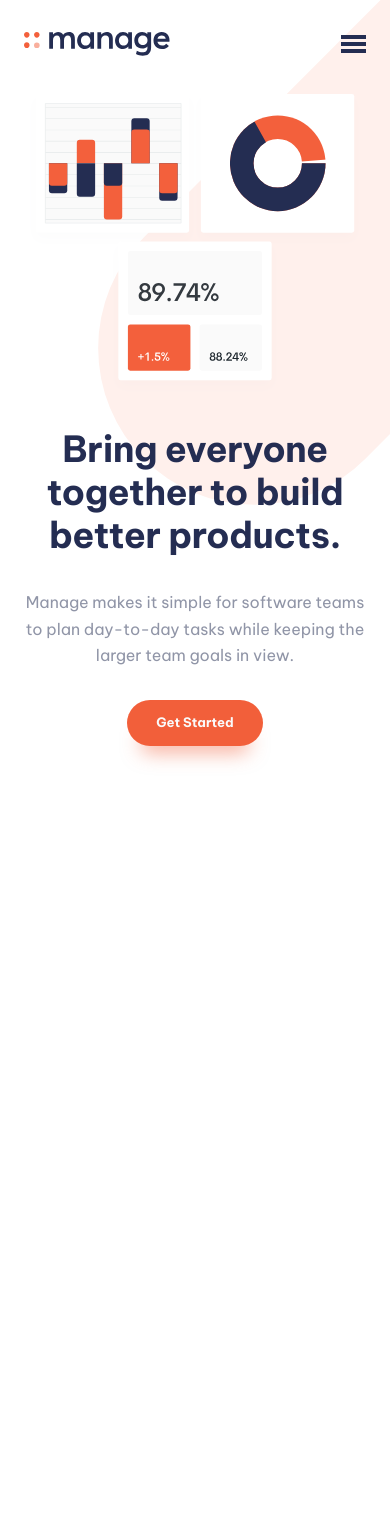
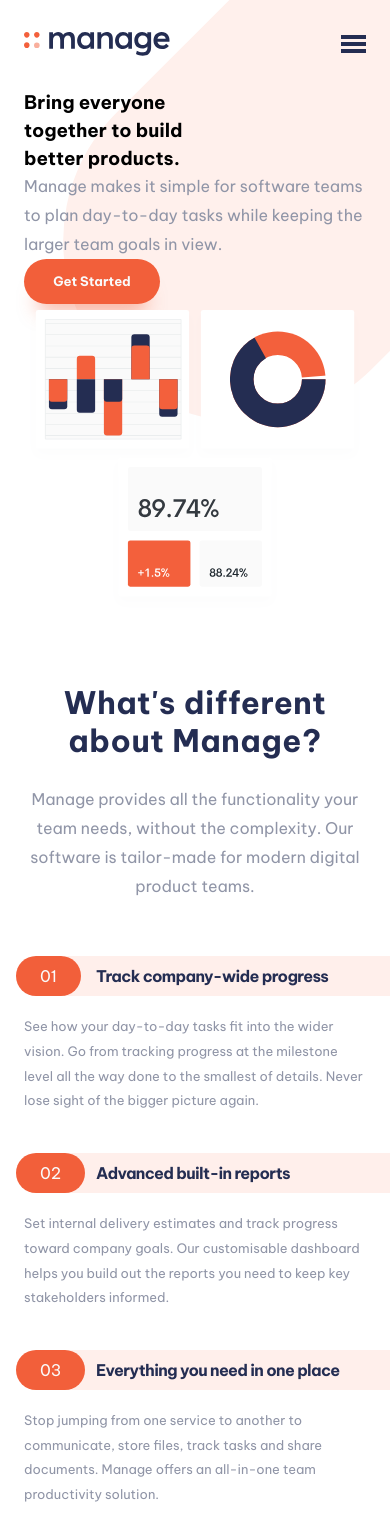
Before and after one commit to rwxdan/manage-landing-page, a React (Vite) app: page / in a window 390 px wide. Shown: the top 1540 px of the page. Before the commit the page ends 844 px from the top, so only its background shows below. Built offline with nearby package versions, Linux system fonts and the light colour scheme.

Commit message:
Create About component

```diff
--- a/src/App.jsx
+++ b/src/App.jsx
@@ -1,4 +1,4 @@
-import { Nav, Hero } from "./components";
+import { Nav, Hero, About } from "./components";
 
 const App = () => {
   return (
@@ -7,6 +7,7 @@ const App = () => {
         <Nav />
         <Hero />
       </div>
+      <About />
     </article>
   );
 };
--- a/src/assets/styles/base.css
+++ b/src/assets/styles/base.css
@@ -1,4 +1,5 @@
 :root {
+  --primary-400: hsl(13, 100%, 96%);
   --primary-600: hsl(12, 88%, 59%);
   --primary-800: hsl(228, 39%, 23%);
   --neutral-400: hsl(0, 0%, 98%);
--- a/src/assets/styles/main.css
+++ b/src/assets/styles/main.css
@@ -1,4 +1,4 @@
-.nav-hero-container {
+body {
   background-image: url("../static/images/bg-tablet-pattern.svg");
   background-size: 55vmax;
   background-repeat: no-repeat;
@@ -66,14 +66,14 @@
   grid-template-columns: repeat(2, 1fr);
 }
 
-.hero-container-text {
+.hero-container-left {
   display: flex;
   flex-direction: column;
   gap: 2rem;
   justify-content: center;
 }
 
-.hero-container-text .title {
+.hero-container-left .title {
   font-size: 3.25rem;
   font-weight: 700;
   color: var(--primary-800);
@@ -82,7 +82,7 @@
   margin-block-start: 1.875rem;
 }
 
-.hero-container-text .intro {
+.intro {
   font-size: 1rem;
   font-weight: 400;
   color: var(--neutral-600);
@@ -90,7 +90,72 @@
   line-height: 1.65;
 }
 
-.hero-container-img img {
+.hero-container-right img {
   margin-inline: auto;
   transform: scale(1.05) translateY(4%) translateX(1%);
 }
+
+.about {
+  display: grid;
+  grid-template-columns: repeat(2, 1fr);
+  gap: 4rem;
+}
+
+.about-container-left {
+  padding-block: 0.5rem;
+}
+
+.about-container-left .title {
+  font-size: 2.25rem;
+  line-height: 1.25;
+  margin-block: 1.875rem 1.5rem;
+  color: var(--primary-800);
+  letter-spacing: 0.6px;
+}
+
+.about-container-right {
+  padding-block: 1rem;
+}
+
+.about-container-right ul {
+  list-style: none;
+}
+
+.numbered-list-container {
+  display: flex;
+  flex-direction: column;
+  gap: 1.875rem;
+  flex: 1;
+}
+
+.numbered-list {
+  display: flex;
+  margin-left: 5rem;
+}
+
+.numbered-list-title {
+  font-size: 1rem;
+  font-weight: 700;
+  letter-spacing: -0.5px;
+  color: var(--primary-800);
+  margin-block: 1.5rem 1.125rem;
+  letter-spacing: -0.65px;
+}
+
+.numbered-list-id {
+  display: inline-block;
+  color: var(--neutral-400);
+  background-color: var(--primary-600);
+  padding: 0.5em 1.5em;
+  border-radius: 9999px;
+  top: 1rem;
+  left: -6rem;
+  position: absolute;
+  z-index: 10;
+}
+
+.numbered-list-content {
+  max-width: 42ch;
+  color: var(--neutral-600);
+  font-size: 1rem;
+}
--- a/src/assets/styles/mobile.css
+++ b/src/assets/styles/mobile.css
@@ -3,9 +3,9 @@
     margin-block: 2rem;
   }
 
-  .nav-hero-container {
-    background-size: 150%;
-    background-position: -50% -50%;
+  body {
+    background-size: 80vmax;
+    background-position: 7.5vmax -30vmax;
   }
 
   .nav {
@@ -30,8 +30,9 @@
     inset: 5rem 0 auto 0;
     margin-inline: 1.5rem;
     padding-block: 3rem;
-    box-shadow: 0 40vh 30vh 30vh hsl(233, 12%, 13%, 0.5);
+    box-shadow: 0 50vh 50vw 70vw hsl(233, 12%, 13%, 0.5);
     animation: menu_slide_in 300ms ease-in-out;
+    z-index: 20;
   }
 
   .nav-links {
@@ -49,24 +50,68 @@
     display: flex;
   }
 
+  .intro {
+    line-height: 1.8;
+  }
+
   .hero {
     grid-template-columns: 1fr;
   }
 
-  .hero-container-text {
+  .hero-container-left {
     text-align: center;
     align-items: center;
   }
 
-  .hero-container-text .title {
+  .hero-container-left .title {
     font-size: 2.25rem;
   }
 
-  .hero-container-img {
+  .hero-container-right {
     grid-row: 1;
   }
 
-  .hero-container-img img {
+  .hero-container-right img {
     transform: none;
   }
+
+  .about {
+    grid-template-columns: 1fr;
+    gap: 0.5rem;
+  }
+
+  .about-container-left {
+    text-align: center;
+    display: flex;
+    flex-direction: column;
+    align-items: center;
+  }
+
+  .about-container-left .title {
+    font-size: 1.9375rem;
+  }
+
+  .numbered-list-container {
+    gap: 1rem;
+  }
+
+  .numbered-list {
+    display: block;
+    margin-left: 0;
+  }
+
+  .numbered-list-id {
+    left: -0.5rem;
+    top: 0;
+  }
+
+  .numbered-list-title {
+    transform: translateX(2.5rem);
+    padding: 0.5em 2em;
+    background-color: var(--primary-400);
+  }
+  .numbered-list-content {
+    line-height: 1.9;
+    font-size: 0.8125rem;
+  }
 }
--- a/src/assets/styles/reset.css
+++ b/src/assets/styles/reset.css
@@ -18,7 +18,7 @@
 */
 html,
 body {
-  height: 100%;
+  min-height: 100vh;
 }
 /*
   Typographic tweaks!
--- a/src/components/About.jsx
+++ b/src/components/About.jsx
@@ -1,10 +1,32 @@
-import React from "react";
-
+import { aboutSellPoints } from "../constants";
 const About = () => {
   return (
     <section className="about | section-max-w section-margin">
-      <div></div>
-      <div></div>
+      <div className="about-container-left">
+        <h2 className="title">What's different about Manage?</h2>
+        <p className="intro">
+          Manage provides all the functionality your team needs, without the
+          complexity. Our software is tailor-made for modern digital product
+          teams.
+        </p>
+      </div>
+      <div className="about-container-right">
+        <ul className="numbered-list-container">
+          {aboutSellPoints.map((item) => (
+            <li key={item.id}>
+              <div className="numbered-list | relative">
+                <div>
+                  <p className="numbered-list-id">{item.id}</p>
+                </div>
+                <div>
+                  <p className="numbered-list-title">{item.title}</p>
+                  <p className="numbered-list-content">{item.content}</p>
+                </div>
+              </div>
+            </li>
+          ))}
+        </ul>
+      </div>
     </section>
   );
 };
--- a/src/components/index.js
+++ b/src/components/index.js
@@ -1,3 +1,4 @@
 import Nav from "./Nav";
 import Hero from "./Hero";
-export { Nav, Hero };
+import About from "./About";
+export { Nav, Hero, About };
```
